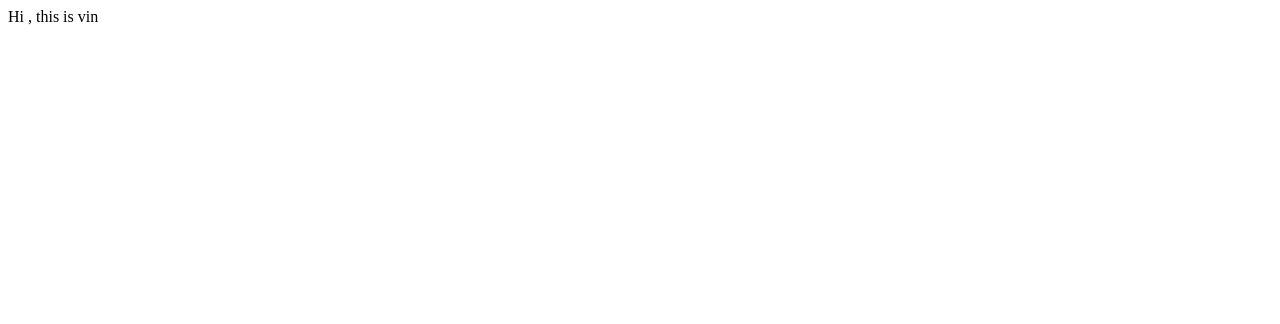
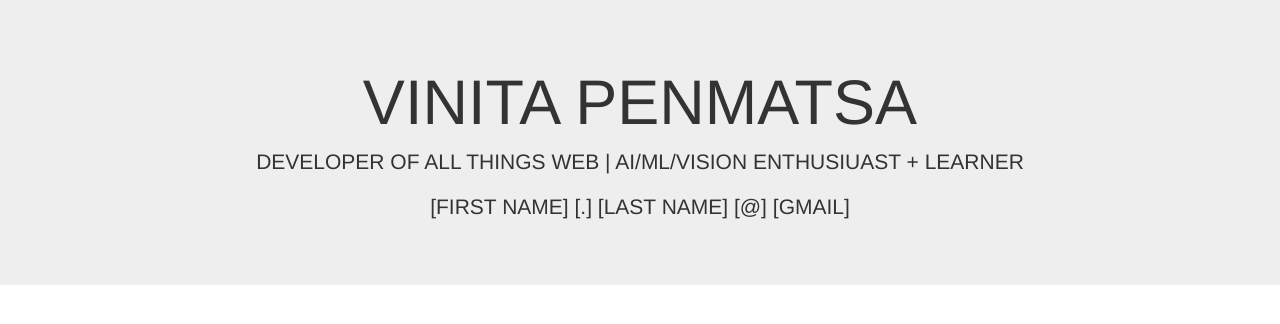
Before and after one commit to vinitapenmatsa/vinitapenmatsa.github.io, a plain HTML site: page index.html in a window 1280 px wide. Drawn offline with nearby package versions, Linux system fonts and the light colour scheme.

Commit message:
basic profile

```diff
--- a/index.html
+++ b/index.html
@@ -1 +1,33 @@
-Hi , this is vin
+<!DOCTYPE html>
+<html lang="en">
+<head>
+  <title>Vinita Penmatsa</title>
+  <meta charset="utf-8">
+  <meta name="viewport" content="width=device-width, initial-scale=1">
+  <link rel="stylesheet" href="https://maxcdn.bootstrapcdn.com/bootstrap/3.3.7/css/bootstrap.min.css">
+  <script src="https://ajax.googleapis.com/ajax/libs/jquery/3.3.1/jquery.min.js"></script>
+  <script src="https://maxcdn.bootstrapcdn.com/bootstrap/3.3.7/js/bootstrap.min.js"></script>
+</head>
+<body>
+
+<div class="jumbotron text-center">
+  <h1>VINITA PENMATSA</h1>
+  <p>DEVELOPER OF ALL THINGS WEB | AI/ML/VISION ENTHUSIUAST + LEARNER </p>
+  <p>[FIRST NAME] [.] [LAST NAME] [@] [GMAIL]</p>
+</div>
+
+<div class="container">
+  <div class="row">
+    <div class="col-sm-4">
+
+    <div class="col-sm-4">
+
+    </div>
+    <div class="col-sm-4">
+
+    </div>
+  </div>
+</div>
+
+</body>
+</html>
```
Also changed, not shown: 1 other file.
